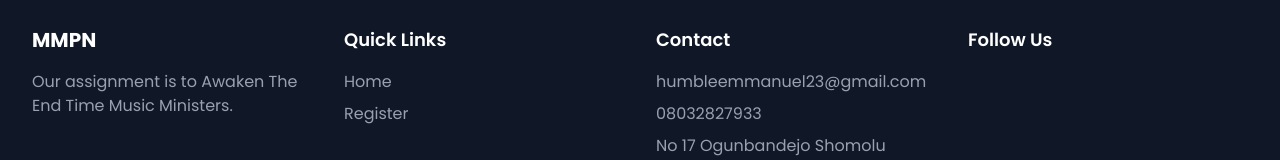
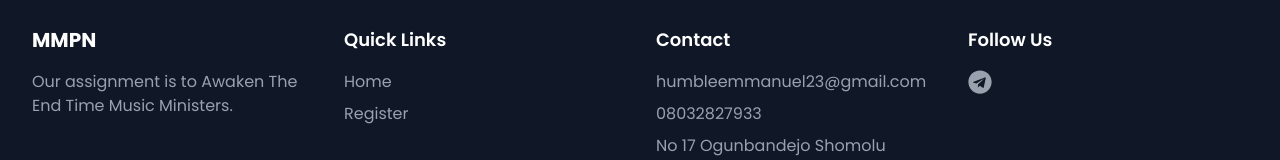
Before and after one commit to Ifenna-Pascal/worship-school, a Next.js app: page / in a window 1280 px wide. Shown: the part 2214-2374 px from the top of the page. Built offline with nearby package versions, Linux system fonts and the light colour scheme.

Commit message:
fix: resovled

```diff
--- a/components/footer.tsx
+++ b/components/footer.tsx
@@ -1,5 +1,5 @@
 import Link from 'next/link'
-import { FaFacebook, FaYoutube } from 'react-icons/fa'
+import { FaFacebook, FaTelegram, FaYoutube } from 'react-icons/fa'
 
 export default function Footer() {
   return (
@@ -40,15 +40,11 @@ export default function Footer() {
 
           <div>
             <h4 className="text-lg font-semibold mb-4">Follow Us</h4>
-            {/* <div className="flex space-x-4">
-              <a href="#" className="text-gray-400 hover:text-white transition">
-                <FaFacebook size={24} />
+            <div className="flex space-x-4">
+              <a href="https://t.me/+5DsLyLkRz-A2Mzg0" target='_blank' className="text-gray-400 hover:text-white transition">
+                <FaTelegram size={24} />
               </a>
-
-              <a href="#" className="text-gray-400 hover:text-white transition">
-                <FaYoutube size={24} />
-              </a>
-            </div> */}
+            </div>
           </div>
         </div>
 
```
